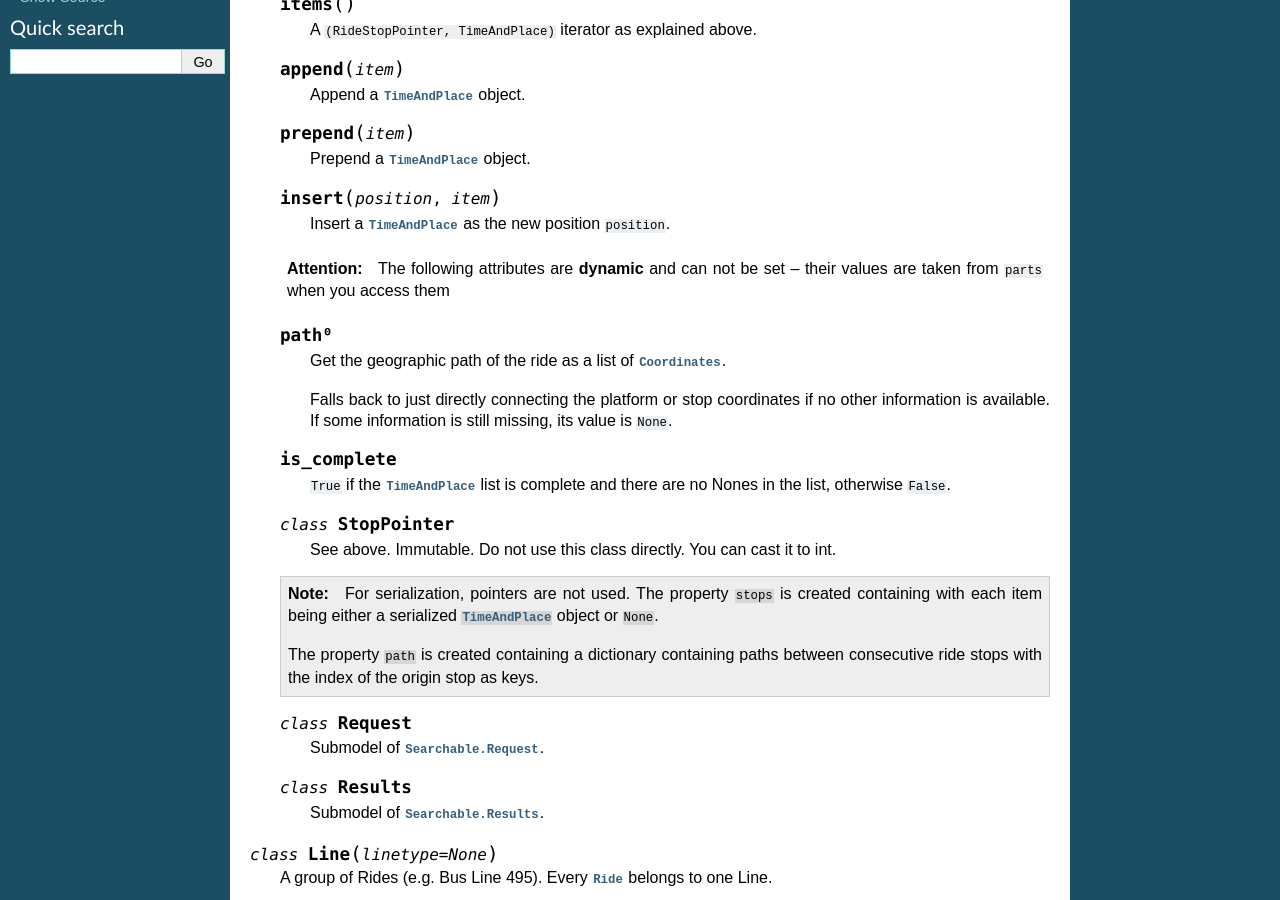
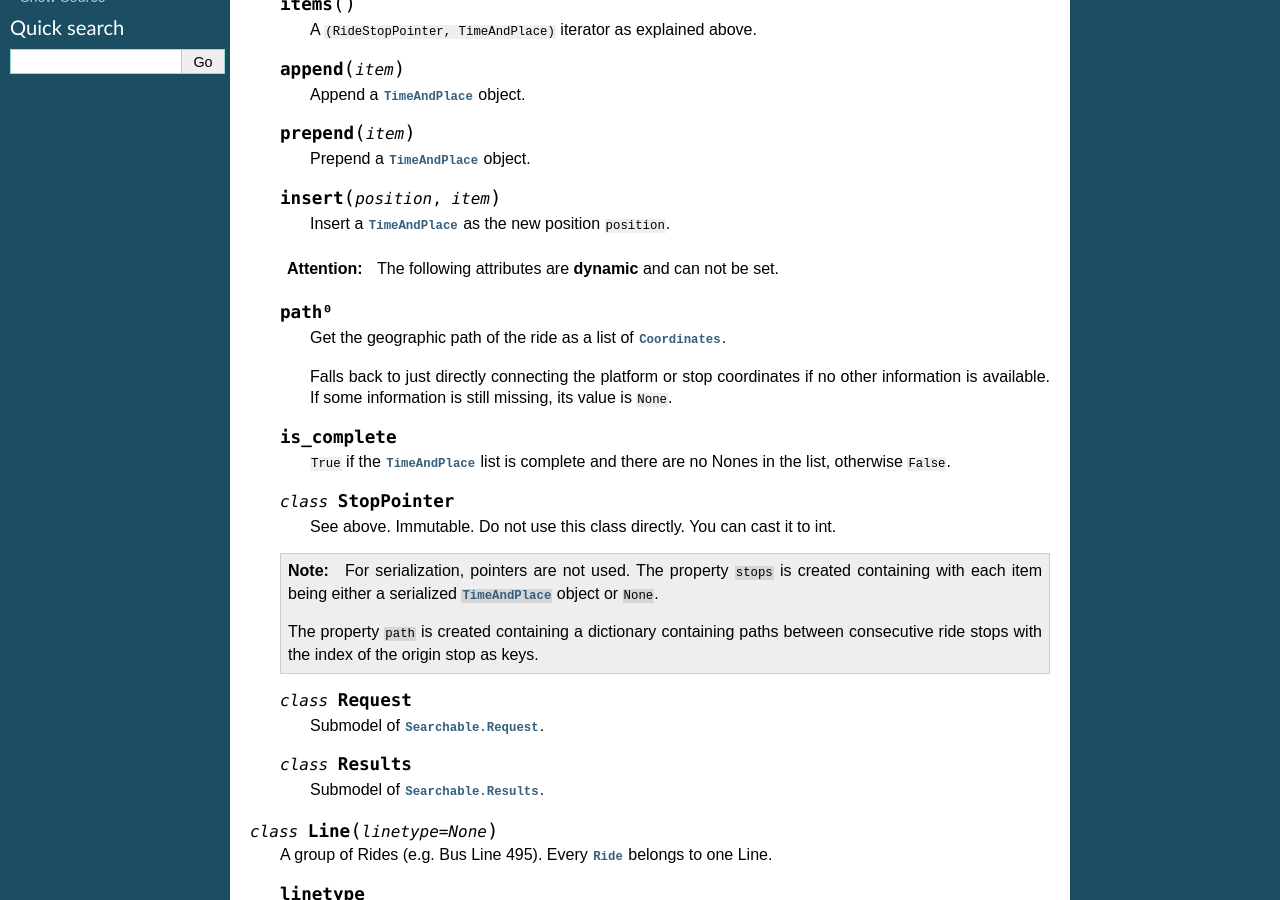
Before and after one commit to codingcatgirl/choo, a Sphinx documentation site: the page built from docs/transit/models.rst, in a window 1280 px wide and 900 px high, scrolled down 2811 px. Built offline with Sphinx 7.4.7, drawn with Linux system fonts in a browser that asks for light colours; some of the changed text lies outside the part shown.

```diff
--- a/docs/transit/models.rst
+++ b/docs/transit/models.rst
@@ -171,7 +171,7 @@ Submodels of :py:class:``Collectable``.
 
 
     .. attention::
-        The following attributes are **dynamic** and can not be set – their values are taken from ``parts`` when you access them
+        The following attributes are **dynamic** and can not be set.
 
     .. attribute:: path⁰
 
@@ -387,7 +387,7 @@ Submodel of :py:class:`Searchable`.
 
 
     .. attention::
-        The following attributes are **dynamic** and can not be set – their values are taken from ``parts`` when you access them
+        The following attributes are **dynamic** and can not be set.
 
     .. attribute:: origin
 
```
Also changed, not shown: other parts of docs/transit/models.rst (+2 -1 lines).
